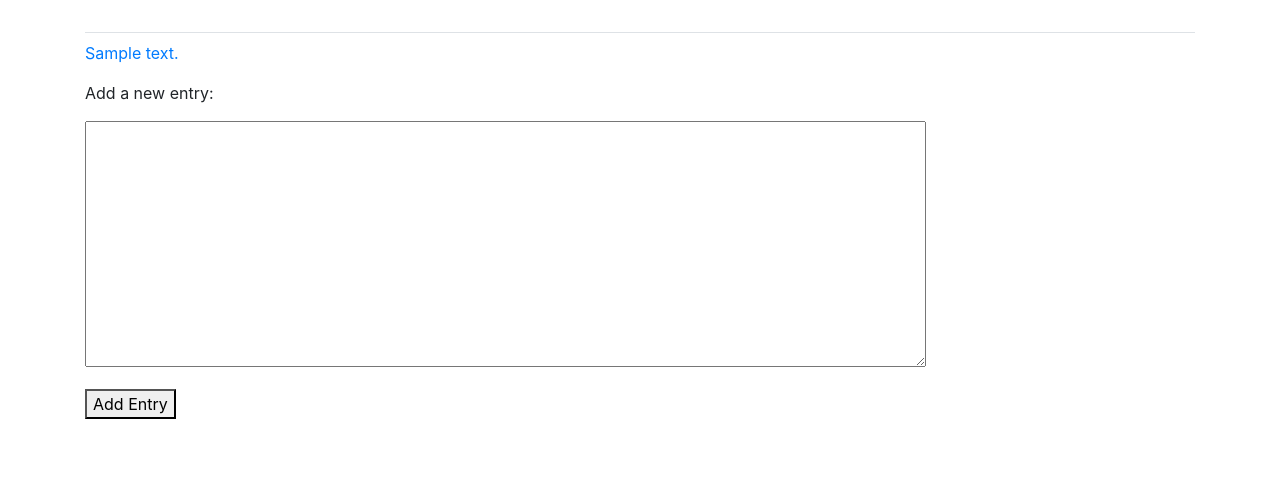
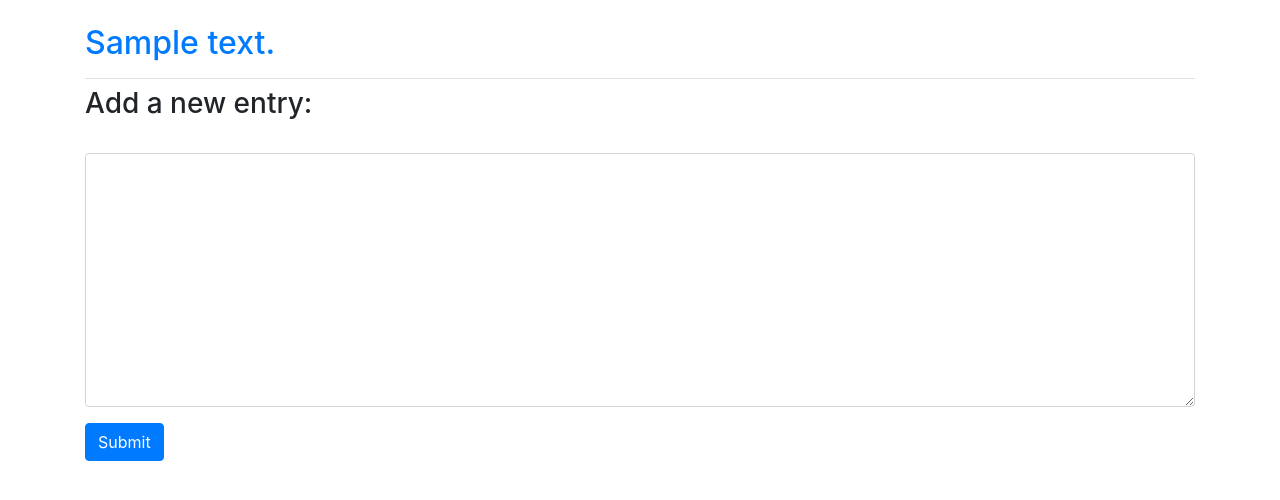
Before and after one commit to theVidVid/learning_log, a Django app: page /new_entry/1/ in a window 1280 px wide. Shown: the part 58-558 px from the top of the page. Run offline with Django 3.2, Linux system fonts and the light colour scheme; a user stored in the database is signed in; tables that the repository leaves empty hold one stand-in row (values such as "Sample post"); some libraries are stand-ins or nearby versions.

Commit message:
Updated the new_entry.html template with bootstrap4 styling.

```diff
--- a/learning_logs/templates/learning_logs/new_entry.html
+++ b/learning_logs/templates/learning_logs/new_entry.html
@@ -1,14 +1,21 @@
 {% extends "learning_logs/base.html" %}
+{% load bootstrap4 %}
+
+{% block page_header %}
+  <h2><a href="{% url 'learning_logs:topic' topic.id %}">{{ topic }}</a></h2>
+{% endblock page_header %}
 
 {% block content %}
 
-  <p><a href="{% url 'learning_logs:topic' topic.id %}">{{ topic }}</a></p>
+  <h3>Add a new entry:</h3>
 
-  <p>Add a new entry:</p>
+
   <form action="{% url 'learning_logs:new_entry' topic.id %}" method="post">
     {% csrf_token %}
-    {{ form.as_p }}
-    <button name="submit">Add Entry</button>
+    {% bootstrap_form form %}
+    {% buttons %}
+      <button name="submit" class="btn btn-primary">Submit</button>
+    {% endbuttons %}
   </form>
 
 {% endblock content %}
```
